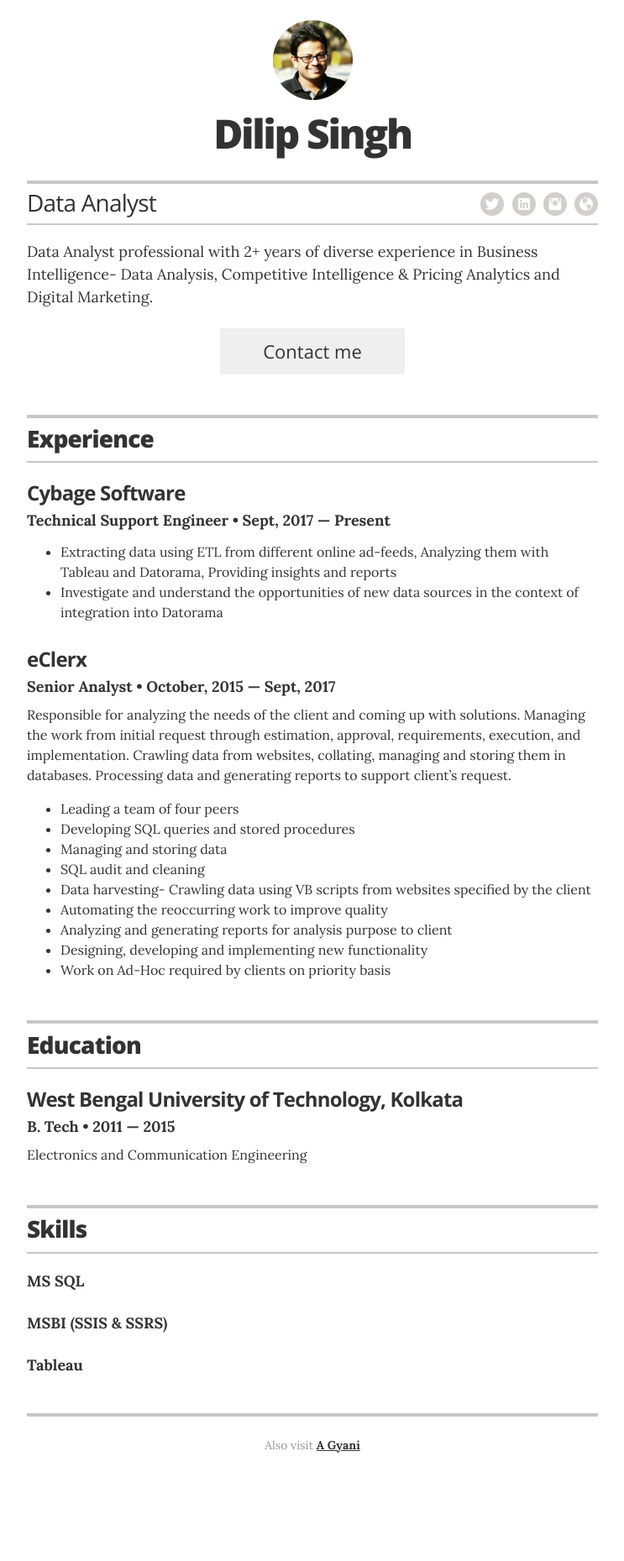
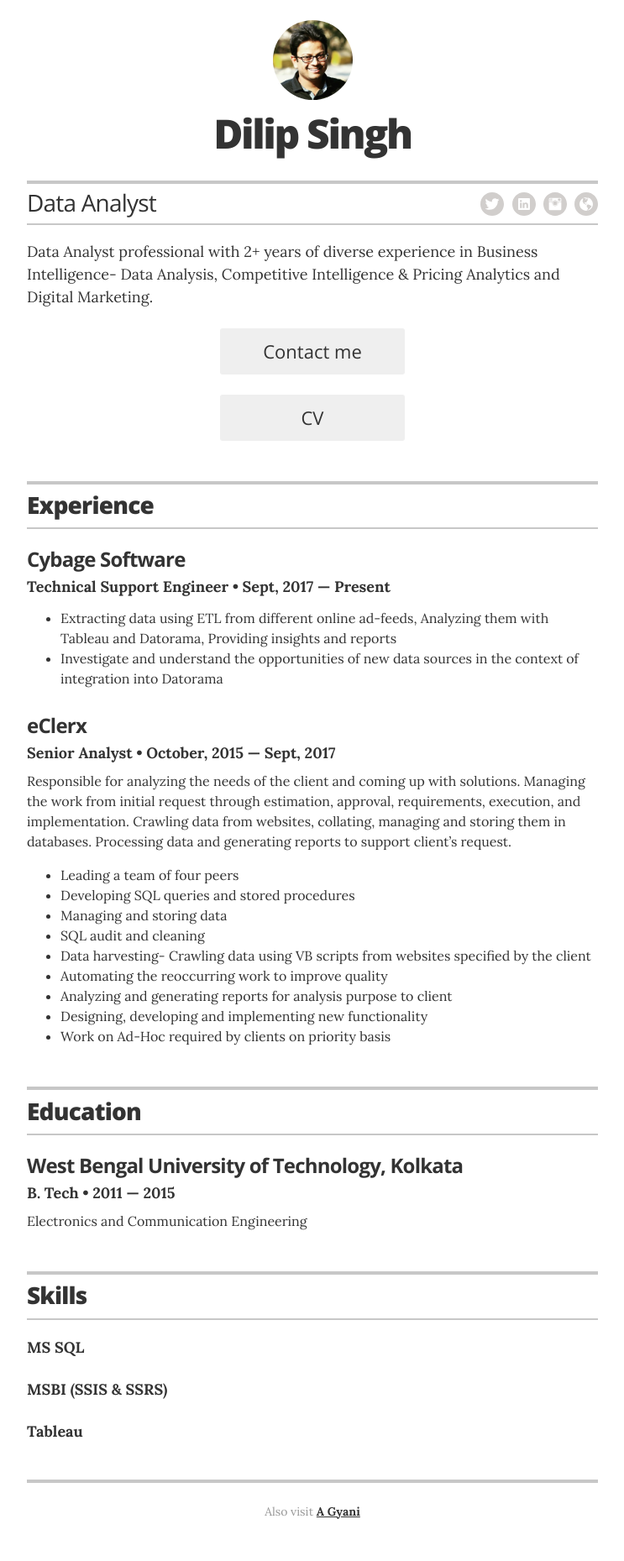
Before and after one commit to getdilip/Resume, a Jekyll site: the page built from index.html, in a window 1280 px wide. Shown: the whole page at 84% size, without its empty margins (268-1011 px from the left). Built offline with Jekyll 4.4.1, drawn with Linux system fonts in a browser that asks for light colours; before the commit the page ends 1780 px from its top, so only the background shows below that.

Commit message:
no message

```diff
--- a/_layouts/resume.html
+++ b/_layouts/resume.html
@@ -39,6 +39,7 @@
 
         {% if site.resume_looking_for_work == 'yes' %}
         <a href="mailto:{{ site.resume_contact_email }}" class="contact-button no-print" itemprop="email">Contact me</a>
+        <a href="_data/Dilip_Singh-Data_Analyst.pdf" download="Dilip_Singh-Data_Analyst" class="contact-button no-print" itemprop="email">CV</a>
         {% elsif site.resume_looking_for_work == 'no' %}
         <a class="contact-button not-looking no-print">I'm not looking for work right now.</a>
         {% else %}
```
